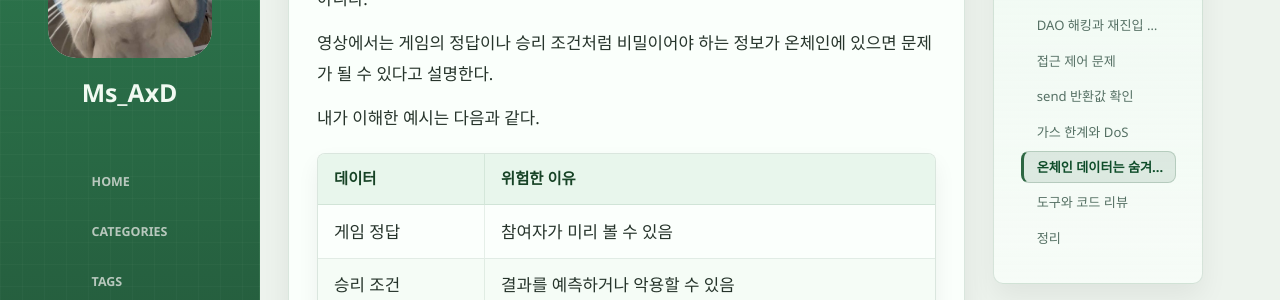
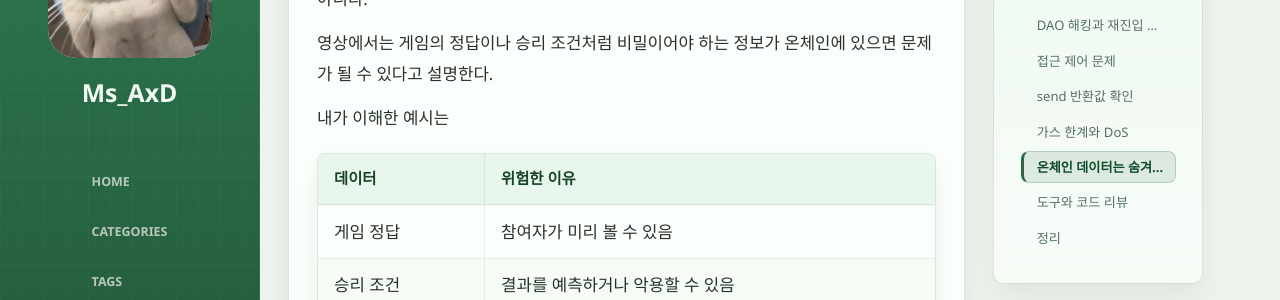
Before and after one commit to ms-axd/ms-axd.github.io, a Jekyll site: the page built from _posts/2026-05-13-conference-Review.md, in a window 1280 px wide and 900 px high, scrolled down 5111 px. Shown: the part 154-454 px from the top of the window. Built offline with Jekyll 4.4.1, drawn with Linux system fonts in a browser that asks for light colours.

Commit message:
conference

```diff
--- a/_posts/2026-05-13-conference-Review.md
+++ b/_posts/2026-05-13-conference-Review.md
@@ -196,7 +196,7 @@ Web3에서는 성능 문제가 보안 문제로도 이어질 수 있다.
 
 영상에서는 게임의 정답이나 승리 조건처럼 비밀이어야 하는 정보가 온체인에 있으면 문제가 될 수 있다고 설명한다.
 
-내가 이해한 예시는 다음과 같다.
+내가 이해한 예시는
 
 | 데이터 | 위험한 이유 |
 | --- | --- |
```
